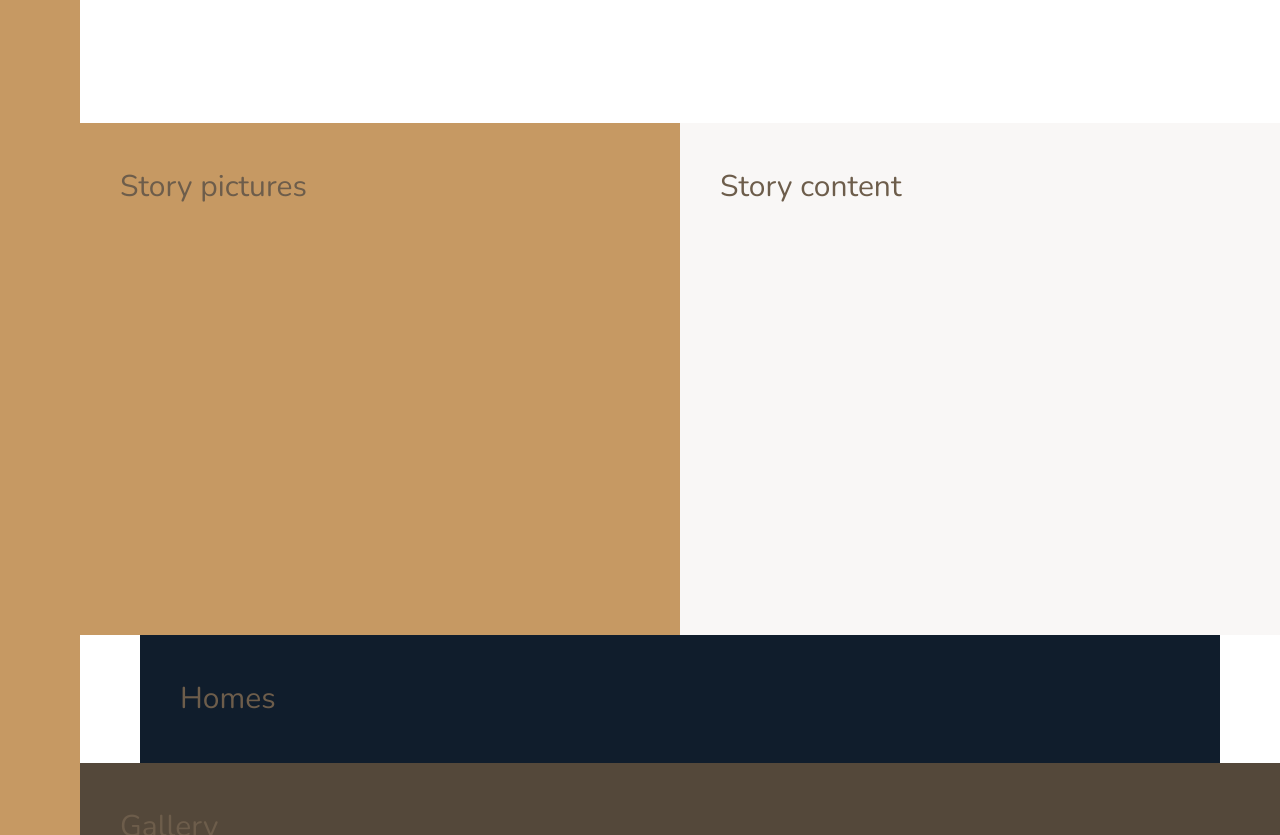
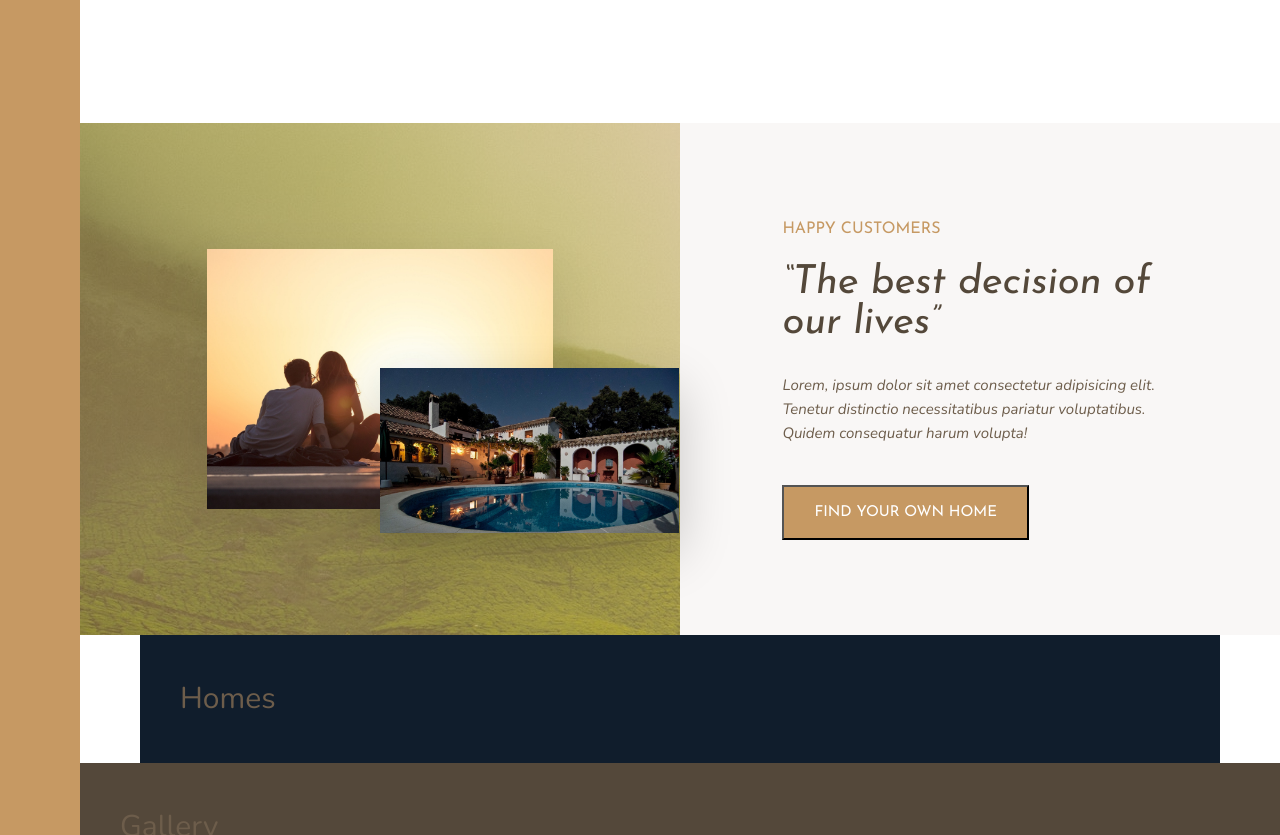
Before and after one commit to berkayaskin/real-estate-website, a website: page index.html in a window 1280 px wide. Shown: the part 1320-2155 px from the top of the page. Drawn offline with nearby package versions, Linux system fonts and the light colour scheme.

Commit message:
build the story section

```diff
--- a/index.html
+++ b/index.html
@@ -1,28 +1,25 @@
 <!DOCTYPE html>
 <html lang="en">
 	<head>
-        <meta charset="UTF-8">
-        <meta name="viewport" content="width=device-width, initial-scale=1.0">
-        <meta http-equiv="X-UA-Compatible" content="ie=edge">
+		<meta charset="UTF-8" />
+		<meta name="viewport" content="width=device-width, initial-scale=1.0" />
+		<meta http-equiv="X-UA-Compatible" content="ie=edge" />
 
-        <link href="https://fonts.googleapis.com/css?family=Josefin+Sans:300,400,400i|Nunito:300,300i" rel="stylesheet">
-        <link rel="stylesheet" href="css/style.css">
-        <link rel="shortcut icon" type="image/png" href="img/favicon.png">
+		<link
+			href="https://fonts.googleapis.com/css?family=Josefin+Sans:300,400,400i|Nunito:300,300i"
+			rel="stylesheet"
+		/>
+		<link rel="stylesheet" href="css/style.css" />
+		<link rel="shortcut icon" type="image/png" href="img/favicon.png" />
 
 		<title>nexter &mdash; your home, your freedom</title>
 	</head>
 	<body class="container">
-        <div class="sidebar">
-            Sidebar
-        </div>
+		<div class="sidebar">Sidebar</div>
 
-        <header class="header">
-            Header
-        </header>
+		<header class="header">Header</header>
 
-        <div class="realtors">
-            Top 3 realtors
-        </div>
+		<div class="realtors">Top 3 realtors</div>
 
 		<section class="features">
 			<div class="feature">
@@ -31,7 +28,8 @@
 				</svg>
 				<h4 class="heading-4 heading-4--dark">World's best luxury homes</h4>
 				<p class="feature__text">
-                    Lorem, ipsum dolor sit amet consectetur adipisicing elit. Tenetur distinctio necessitatibus pariatur voluptatibus.
+					Lorem, ipsum dolor sit amet consectetur adipisicing elit. Tenetur distinctio
+					necessitatibus pariatur voluptatibus.
 				</p>
 			</div>
 			<div class="feature">
@@ -40,7 +38,8 @@
 				</svg>
 				<h4 class="heading-4 heading-4--dark">Only the best properties</h4>
 				<p class="feature__text">
-                    Voluptatum mollitia quae. Vero ipsum sapiente molestias accusamus rerum sed a eligendi aut quia.
+					Voluptatum mollitia quae. Vero ipsum sapiente molestias accusamus rerum sed a eligendi aut
+					quia.
 				</p>
 			</div>
 			<div class="feature">
@@ -58,7 +57,8 @@
 				</svg>
 				<h4 class="heading-4 heading-4--dark">New home in one week</h4>
 				<p class="feature__text">
-                    Vero ipsum sapiente molestias accusamus rerum. Lorem, ipsum dolor sit amet consectetur adipisicing elit.
+					Vero ipsum sapiente molestias accusamus rerum. Lorem, ipsum dolor sit amet consectetur
+					adipisicing elit.
 				</p>
 			</div>
 			<div class="feature">
@@ -67,7 +67,8 @@
 				</svg>
 				<h4 class="heading-4 heading-4--dark">Top 1% realtors</h4>
 				<p class="feature__text">
-                    Quidem consequatur harum, voluptatum mollitia quae. Tenetur distinctio necessitatibus pariatur voluptatibus.
+					Quidem consequatur harum, voluptatum mollitia quae. Tenetur distinctio necessitatibus
+					pariatur voluptatibus.
 				</p>
 			</div>
 			<div class="feature">
@@ -82,23 +83,24 @@
 		</section>
 
 		<div class="story__pictures">
-            Story pictures
+			<img src="img/story-1.jpeg" alt="Couple with new house" class="story__img--1" />
+			<img src="img/story-2.jpeg" alt="New house" class="story__img--2" />
 		</div>
 
 		<div class="story__content">
-            Story content
+			<h3 class="heading-3 mb-sm">Happy Customers</h3>
+			<h2 class="heading-2 heading-2--dark mb-md">&ldquo;The best decision of our lives&rdquo;</h2>
+			<p class="story__text">
+				Lorem, ipsum dolor sit amet consectetur adipisicing elit. Tenetur distinctio necessitatibus
+				pariatur voluptatibus. Quidem consequatur harum volupta!
+			</p>
+			<button class="btn">Find your own home</button>
 		</div>
 
-        <section class="homes">
-            Homes
-        </section>
+		<section class="homes">Homes</section>
 
-        <section class="gallery">
-            Gallery
-        </section>
+		<section class="gallery">Gallery</section>
 
-        <footer class="footer">
-            Footer
-        </footer>
+		<footer class="footer">Footer</footer>
 	</body>
 </html>
--- a/sass/_base.scss
+++ b/sass/_base.scss
@@ -1,18 +1,18 @@
 // COLOR VARIABLES
 $color-primary: #c69963;
-$color-primary-dark: #B28451;
+$color-primary-dark: #b28451;
 
 $color-secondary: #101d2c;
 
 $color-grey-light-1: #f9f7f6;
 $color-grey-light-2: #aaa;
 
-$color-grey-dark-1: #54483A;
-$color-grey-dark-2: #6D5D4B;
+$color-grey-dark-1: #54483a;
+$color-grey-dark-2: #6d5d4b;
 
 // FONT VARIABLES
-$font-primary: 'Nunito', sans-serif;
-$font-display: 'Josefin Sans', sans-serif;
+$font-primary: "Nunito", sans-serif;
+$font-display: "Josefin Sans", sans-serif;
 
 *,
 *::before,
@@ -37,7 +37,10 @@ body {
 .container {
 	display: grid;
 	grid-template-rows: 80vh min-content 40vw repeat(3, min-content);
-  grid-template-columns: [sidebar-start] 8rem [sidebar-end full-start] minmax(6rem, 1fr) [center-start] repeat(8, [col-start] minmax(min-content, 14rem) [col-end]) [center-end] minmax(6rem, 1fr) [full-end];
+	grid-template-columns: [sidebar-start] 8rem [sidebar-end full-start] minmax(6rem, 1fr) [center-start] repeat(
+			8,
+			[col-start] minmax(min-content, 14rem) [col-end]
+		) [center-end] minmax(6rem, 1fr) [full-end];
 
 	& > * {
 		padding: 40px;
--- a/sass/_story.scss
+++ b/sass/_story.scss
@@ -2,10 +2,49 @@
 	&__pictures {
 		background-color: $color-primary;
 		grid-column: full-start / col-end 4;
+		background-image: linear-gradient(rgba($color-primary, 0.5), rgba($color-primary, 0.5)),
+			url(../img/back.jpg);
+
+		display: grid;
+		grid-template-rows: repeat(6, 1fr);
+		grid-template-columns: repeat(6, 1fr);
+		align-items: center;
+	}
+
+	&__img--1 {
+		width: 100%;
+		grid-row: 2 / 6;
+		grid-column: 2 / 6;
+		box-shadow: 0 2rem 5rem rgba(#000, 0.1);
+	}
+
+	&__img--2 {
+		width: 115%;
+		grid-row: 4 / 6;
+		grid-column: 4 / 7;
+		z-index: 20;
+		box-shadow: 0 2rem 5rem rgba(#000, 0.2);
 	}
 
 	&__content {
 		background-color: $color-grey-light-1;
 		grid-column: col-start 5 / full-end;
+
+		padding: 6rem 8vw;
+
+		/* display: flex;
+		flex-direction: column;
+		justify-content: center;
+    align-items: flex-start; */
+
+		display: grid;
+		align-content: center;
+		justify-items: start;
+	}
+
+	&__text {
+		font-size: 1.5rem;
+		font-style: italic;
+		margin-bottom: 4rem;
 	}
 }
--- a/sass/_typography.scss
+++ b/sass/_typography.scss
@@ -9,10 +9,24 @@
 
 .heading-2 {
 	@extend %heading;
+	font-size: 4rem;
+	font-style: italic;
+	line-height: 1;
+
+	&--light {
+		color: $color-grey-light-1;
+	}
+
+	&--dark {
+		color: $color-grey-dark-1;
+	}
 }
 
 .heading-3 {
 	@extend %heading;
+	font-size: 1.6rem;
+	color: $color-primary;
+	text-transform: uppercase;
 }
 
 .heading-4 {
@@ -27,3 +41,32 @@
 		color: $color-grey-dark-1;
 	}
 }
+
+.btn {
+	background-color: $color-primary;
+	color: #fff;
+	border-radius: 0;
+	font-family: $font-display;
+	font-size: 1.5rem;
+	text-transform: uppercase;
+	padding: 1.8rem 3rem;
+	cursor: pointer;
+	transition: all 0.2s;
+
+	&:hover {
+		background-color: $color-primary-dark;
+	}
+}
+
+.mb-sm {
+	margin-bottom: 2rem;
+}
+.mb-md {
+	margin-bottom: 3rem;
+}
+.mb-lg {
+	margin-bottom: 4rem;
+}
+.mb-xl {
+	margin-bottom: 8rem;
+}
```
Also changed, not shown: css/style.css. Lines whose indentation alone changed are shown as unchanged.
